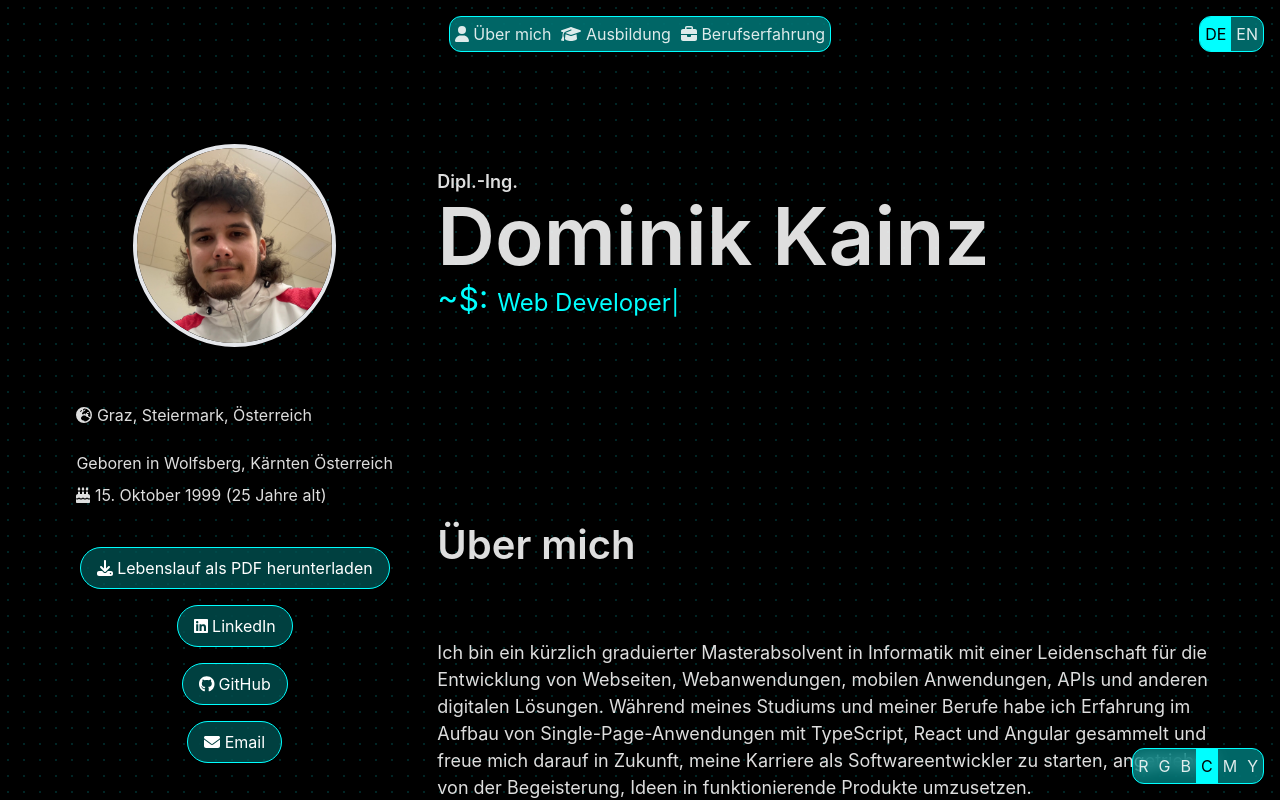
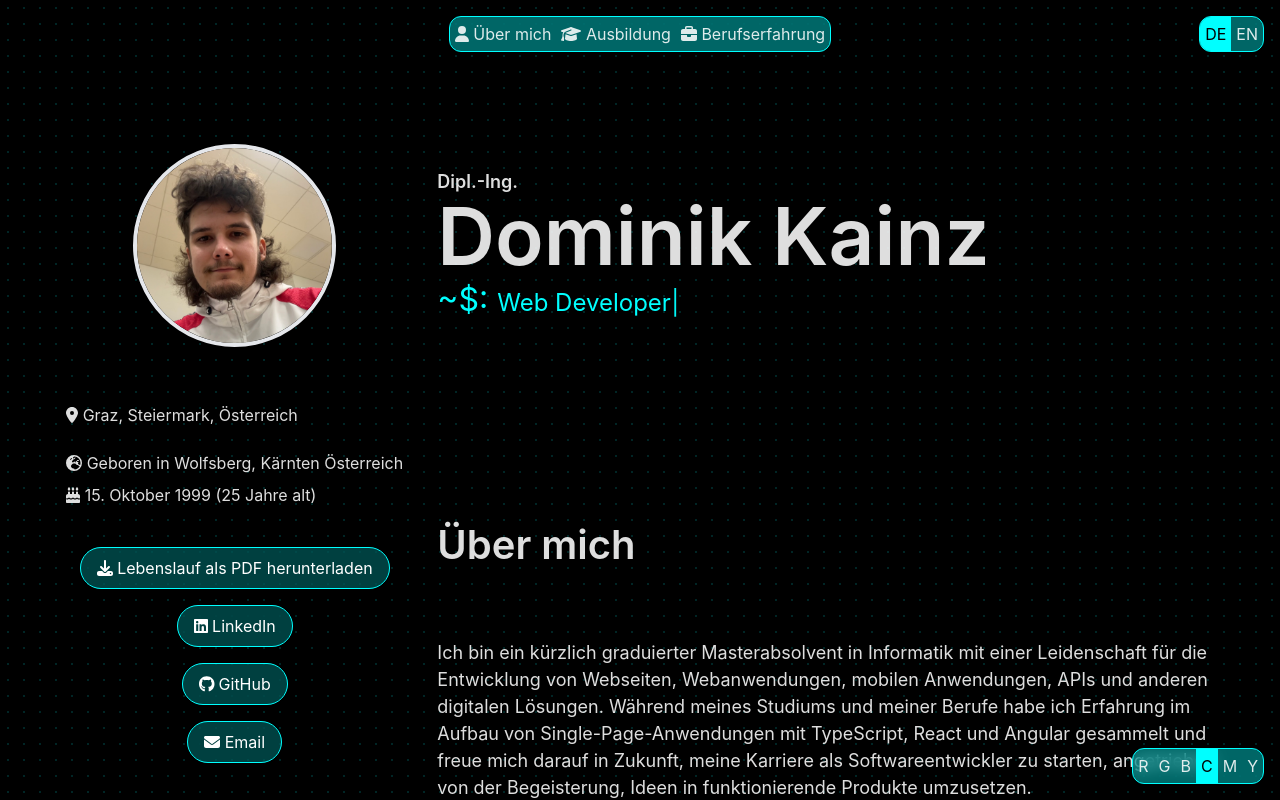
Before and after one commit to domiK66/dominik-cv, a React (Vite) app: page / in a window 1280 px wide. Shown: the top 800 px of the page. Built offline with nearby package versions, Linux system fonts and the light colour scheme.

Commit message:
update icon

```diff
--- a/src/App.tsx
+++ b/src/App.tsx
@@ -16,6 +16,7 @@ import {
   faCakeCandles,
   faDownload,
   faEarthEurope,
+  faLocationDot,
 } from "@fortawesome/free-solid-svg-icons";
 import { faGithub, faReact } from "@fortawesome/free-brands-svg-icons";
 import { faLinkedin } from "@fortawesome/free-brands-svg-icons";
@@ -162,9 +163,11 @@ function AppContent() {
           <div className="lg:w-1/3 items-center flex flex-col ">
             <div>
               <p className="pt-4">
-                <FontAwesomeIcon icon={faEarthEurope} /> {t.location}
+                <FontAwesomeIcon icon={faLocationDot} /> {t.location}
               </p>
-              <p className="pt-6">{t.bornIn}</p>
+              <p className="pt-6">
+                <FontAwesomeIcon icon={faEarthEurope} /> {t.bornIn}
+              </p>
               <p className="pt-2">
                 <FontAwesomeIcon icon={faCakeCandles} /> {t.birthday}
               </p>
```
